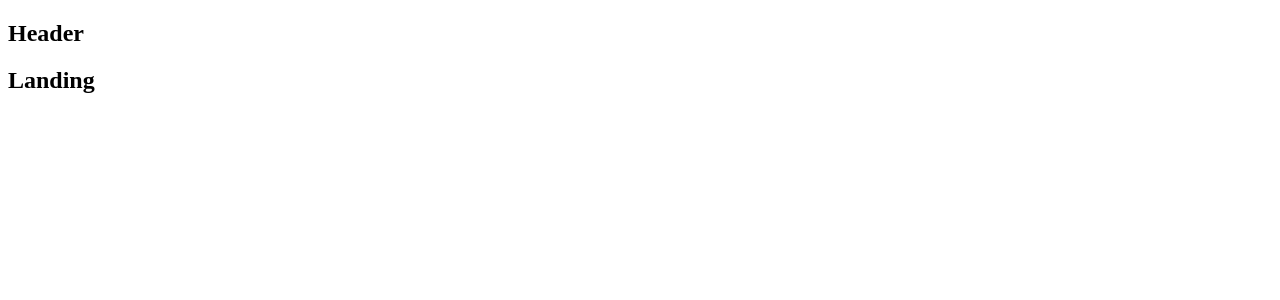
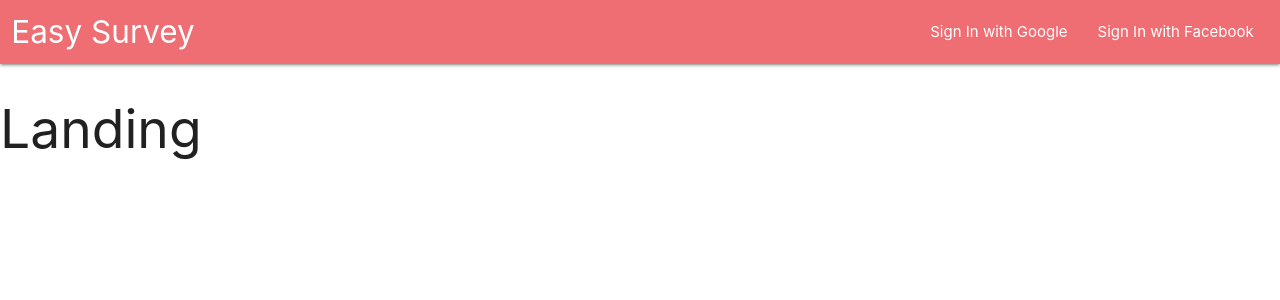
Before and after one commit to saadmanfarhad/easy-survey, a React (Create React App) app in the folder client/: page / in a window 1280 px wide. Shown: the top 300 px of the page. Built offline with nearby package versions, Linux system fonts and the light colour scheme.

Commit message:
Installed materialize css and designed header

```diff
--- a/client/package.json
+++ b/client/package.json
@@ -7,6 +7,7 @@
     "@testing-library/react": "^9.3.2",
     "@testing-library/user-event": "^7.1.2",
     "http-proxy-middleware": "^1.0.5",
+    "materialize-css": "^1.0.0",
     "react": "^16.13.1",
     "react-dom": "^16.13.1",
     "react-redux": "^7.2.1",
--- a/client/src/components/App.js
+++ b/client/src/components/App.js
@@ -1,7 +1,7 @@
 import React from 'react';
 import { BrowserRouter, Route } from 'react-router-dom';
 
-const Header = () => <h2>Header</h2>;
+import Header from './Header';
 const Landing = () => <h2>Landing</h2>;
 const Dashboard = () => <h2>Dashboard</h2>;
 const SurveyNew = () => <h2>SurveyNew</h2>;
--- /dev/null
+++ b/client/src/components/Header.js
@@ -0,0 +1,27 @@
+import React, { Component } from 'react';
+
+class Header extends Component {
+  render() {
+    return (
+      <nav>
+        <div className="row nav-wrapper">
+          <div className="col s12">
+            <a href="/" className="brand-logo">
+              Easy Survey
+            </a>
+            <ul id="nav-mobile" className="right hide-on-med-and-down">
+              <li>
+                <a href="badges.html">Sign In with Google</a>
+              </li>
+              <li>
+                <a href="collapsible.html">Sign In with Facebook</a>
+              </li>
+            </ul>
+          </div>
+        </div>
+      </nav>
+    );
+  }
+}
+
+export default Header;
--- a/client/src/index.js
+++ b/client/src/index.js
@@ -1,3 +1,4 @@
+import 'materialize-css/dist/css/materialize.min.css';
 import React from 'react';
 import ReactDOM from 'react-dom';
 import { Provider } from 'react-redux';
```
